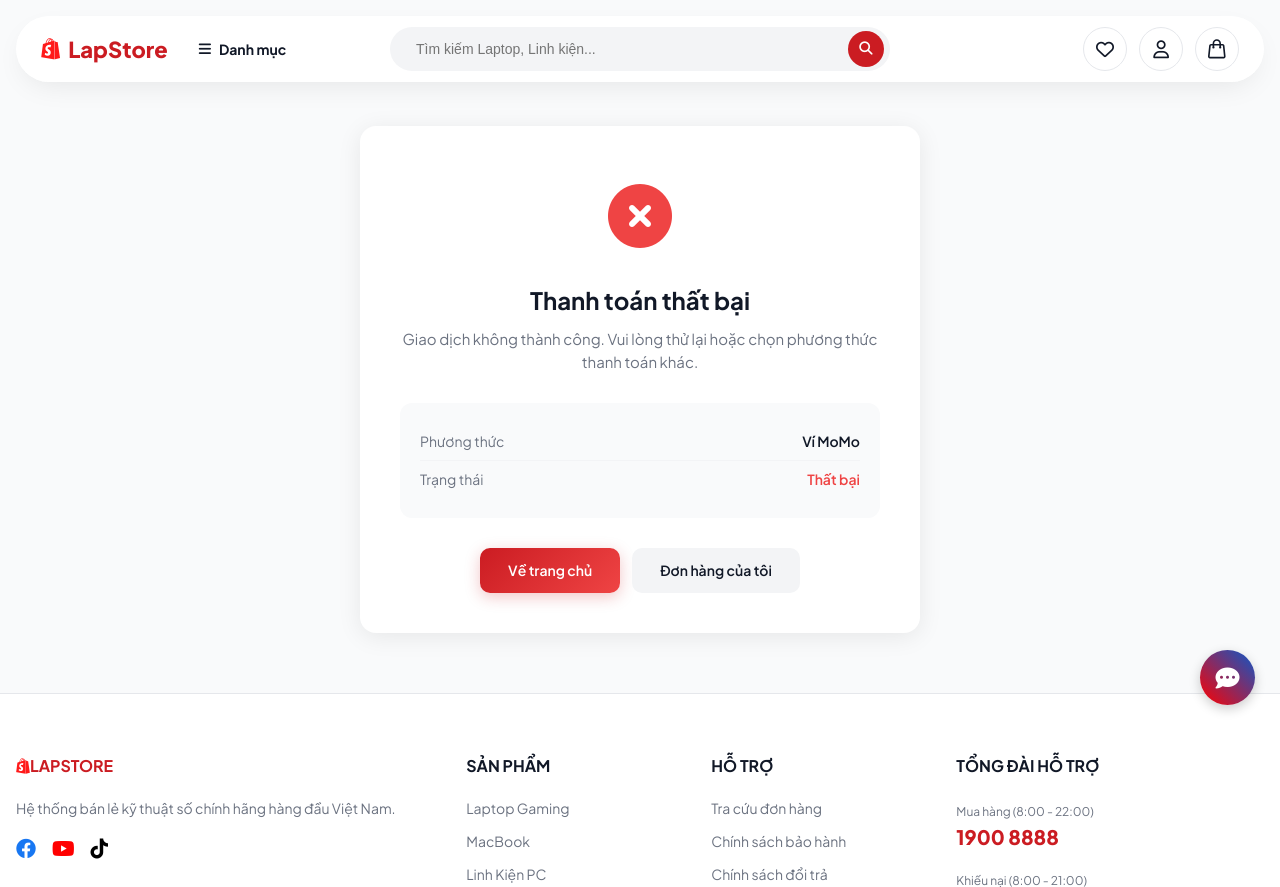
After one commit to vuluongvu/PTUD_Python_Nhom07, a Django app: page /momo/return/ in a window 1280 px wide. The commit adds this page. Shown: the top 887 px of the page. Run offline with Django 5.2, Linux system fonts and the light colour scheme; some libraries are stand-ins or nearby versions.

Commit message:
feat: Integrate MoMo payment gateway, adding service logic, views, and result templates.

```diff
--- a/core/views.py
+++ b/core/views.py
@@ -73,10 +73,7 @@ def toggle_wishlist(request):
 
         return JsonResponse({'status': status, 'message': message, 'wishlist_count': wishlist_count})
 
-
-
 # xử lý api gemini
-
 
 def chatbot_api(request):
     """
--- /dev/null
+++ b/orders/templates/orders/momo_result.html
@@ -0,0 +1,169 @@
+{% extends 'core/base.html' %}
+{% load static humanize %}
+{% block title %}Kết quả thanh toán MoMo - LapStore{% endblock %}
+
+{% block extra_css %}
+<style>
+  .momo-result-container {
+    max-width: 560px;
+    margin: 60px auto;
+    padding: 40px;
+    text-align: center;
+    background: white;
+    border-radius: 16px;
+    box-shadow: 0 4px 24px rgba(0, 0, 0, 0.08);
+  }
+
+  .momo-result-icon {
+    font-size: 64px;
+    margin-bottom: 20px;
+  }
+
+  .momo-result-icon.success {
+    color: #22c55e;
+  }
+
+  .momo-result-icon.failed {
+    color: #ef4444;
+  }
+
+  .momo-result-title {
+    font-size: 24px;
+    font-weight: 700;
+    margin-bottom: 10px;
+    color: var(--text-main);
+  }
+
+  .momo-result-message {
+    font-size: 15px;
+    color: #6b7280;
+    margin-bottom: 30px;
+  }
+
+  .momo-result-details {
+    background: #f9fafb;
+    border-radius: 12px;
+    padding: 20px;
+    margin-bottom: 30px;
+    text-align: left;
+  }
+
+  .momo-result-details .detail-row {
+    display: flex;
+    justify-content: space-between;
+    padding: 8px 0;
+    font-size: 14px;
+    border-bottom: 1px solid #f3f4f6;
+  }
+
+  .momo-result-details .detail-row:last-child {
+    border-bottom: none;
+  }
+
+  .momo-result-details .detail-label {
+    color: #6b7280;
+  }
+
+  .momo-result-details .detail-value {
+    font-weight: 600;
+    color: var(--text-main);
+  }
+
+  .momo-result-actions {
+    display: flex;
+    gap: 12px;
+    justify-content: center;
+  }
+
+  .momo-result-actions a {
+    padding: 12px 28px;
+    border-radius: 10px;
+    font-weight: 600;
+    font-size: 14px;
+    text-decoration: none;
+    transition: all 0.2s;
+  }
+
+  .btn-momo-home {
+    background: var(--gradient-red);
+    color: white;
+    box-shadow: 0 4px 15px rgba(203, 28, 34, 0.25);
+  }
+
+  .btn-momo-home:hover {
+    transform: translateY(-2px);
+    box-shadow: 0 6px 20px rgba(203, 28, 34, 0.35);
+  }
+
+  .btn-momo-orders {
+    background: #f3f4f6;
+    color: var(--text-main);
+  }
+
+  .btn-momo-orders:hover {
+    background: #e5e7eb;
+  }
+</style>
+{% endblock %}
+
+{% block content %}
+<div class="momo-result-container">
+  {% if success %}
+  {# ===== THANH TOÁN THÀNH CÔNG ===== #}
+  <div class="momo-result-icon success">
+    <i class="fas fa-check-circle"></i>
+  </div>
+  <h1 class="momo-result-title">Thanh toán thành công!</h1>
+  <p class="momo-result-message">
+    Cảm ơn bạn đã mua sắm tại LapStore. Đơn hàng của bạn đang được xử lý.
+  </p>
+  {% else %}
+  {# ===== THANH TOÁN THẤT BẠI ===== #}
+  <div class="momo-result-icon failed">
+    <i class="fas fa-times-circle"></i>
+  </div>
+  <h1 class="momo-result-title">Thanh toán thất bại</h1>
+  <p class="momo-result-message">
+    {{ message|default:"Giao dịch không thành công. Vui lòng thử lại hoặc chọn phương thức thanh toán khác." }}
+  </p>
+  {% endif %}
+
+  {# ===== CHI TIẾT GIAO DỊCH ===== #}
+  <div class="momo-result-details">
+    {% if order_id %}
+    <div class="detail-row">
+      <span class="detail-label">Mã đơn hàng</span>
+      <span class="detail-value">#{{ order_id }}</span>
+    </div>
+    {% endif %}
+    {% if momo_order_id %}
+    <div class="detail-row">
+      <span class="detail-label">Mã giao dịch MoMo</span>
+      <span class="detail-value">{{ momo_order_id }}</span>
+    </div>
+    {% endif %}
+    {% if amount %}
+    <div class="detail-row">
+      <span class="detail-label">Số tiền</span>
+      <span class="detail-value" style="color: var(--primary);">{{ amount|intcomma }}đ</span>
+    </div>
+    {% endif %}
+    <div class="detail-row">
+      <span class="detail-label">Phương thức</span>
+      <span class="detail-value">Ví MoMo</span>
+    </div>
+    <div class="detail-row">
+      <span class="detail-label">Trạng thái</span>
+      <span class="detail-value" style="color: {% if success %}#22c55e{% else %}#ef4444{% endif %};">
+        {% if success %}Đã thanh toán{% else %}Thất bại{% endif %}
+      </span>
+    </div>
+  </div>
+
+  {# ===== NÚT HÀNH ĐỘNG ===== #}
+  <div class="momo-result-actions">
+    <a href="{% url 'core:home' %}" class="btn-momo-home">Về trang chủ</a>
+    <a href="{% url 'users:order_list' %}" class="btn-momo-orders">Đơn hàng của tôi</a>
+  </div>
+</div>
+{% endblock %}
--- a/orders/urls.py
+++ b/orders/urls.py
@@ -11,4 +11,8 @@ urlpatterns = [
     path('toggle-wishlist/', core_views.toggle_wishlist, name='toggle_wishlist'),
     path('apply-coupon/', views.apply_coupon, name='apply_coupon'),
     path('remove-coupon/', views.remove_coupon, name='remove_coupon'),
+
+    # --- MoMo Payment Routes ---
+    path('momo/return/', views.momo_return, name='momo_return'),   # MoMo redirect user về đây
+    path('momo/ipn/', views.momo_ipn, name='momo_ipn'),            # MoMo gửi IPN callback
 ]
--- a/orders/views.py
+++ b/orders/views.py
@@ -1,10 +1,18 @@
+import json
+import logging
+
 from django.http import JsonResponse
 from django.shortcuts import get_object_or_404, render, redirect
 from django.contrib.auth.decorators import login_required
+from django.views.decorators.csrf import csrf_exempt
 from core.views import toggle_wishlist
-from core.models import Product, WishList, Cart, Order, OrderItem, Coupon
+from core.models import Product, WishList, Cart, Order, OrderItem, Coupon, Payment
 from django.contrib import messages
 from django.utils import timezone
+
+from orders.services.momo_service import create_momo_payment, verify_momo_signature
+
+logger = logging.getLogger(__name__)
 
 app_name = 'orders'
 
@@ -132,9 +140,54 @@ def checkout(request):
         if 'coupon_id' in request.session:
             del request.session['coupon_id']
 
-        messages.success(request, "Đặt hàng thành công! Cảm ơn bạn đã mua sắm tại LapStore.")
+        # ===== XỬ LÝ THANH TOÁN MOMO =====
+        if payment_method == 'momo':
+            # Tạo Payment record với trạng thái chờ thanh toán
+            payment = Payment.objects.create(
+                order=new_order,
+                payment_method=Payment.Method.MOMO,
+                payment_status=Payment.Status.PENDING,
+            )
 
-        return redirect('users:order_list')
+            # Gọi MoMo API để tạo yêu cầu thanh toán
+            order_info = f"LapStore - Thanh toán đơn hàng #{new_order.id}"
+            momo_response = create_momo_payment(
+                order_id=new_order.id,
+                amount=final_total,
+                order_info=order_info,
+            )
+
+            # Kiểm tra kết quả từ MoMo
+            if momo_response.get('resultCode') == 0 and momo_response.get('payUrl'):
+                # Lưu momo_order_id vào transaction_id để tra cứu sau
+                payment.transaction_id = momo_response.get('momo_order_id', '')
+                payment.save()
+
+                # Redirect user tới trang thanh toán MoMo
+                return redirect(momo_response['payUrl'])
+            else:
+                # MoMo trả lỗi → đánh dấu payment thất bại
+                payment.payment_status = Payment.Status.FAILED
+                payment.save()
+                error_msg = momo_response.get('message', 'Không thể tạo thanh toán MoMo')
+                logger.error(f"MoMo payment creation failed for order #{new_order.id}: {error_msg}")
+                messages.error(request, f"Lỗi thanh toán MoMo: {error_msg}. Đơn hàng đã được tạo, bạn có thể thử lại.")
+                return redirect('users:order_list')
+
+        # ===== XỬ LÝ COD / BANKING (giữ nguyên logic cũ) =====
+        else:
+            # Tạo Payment record cho COD/Banking
+            pm_method = Payment.Method.COD  # Mặc định
+            if payment_method == 'banking':
+                pm_method = Payment.Method.BANKING
+
+            Payment.objects.create(
+                order=new_order,
+                payment_method=pm_method,
+                payment_status=Payment.Status.PENDING,
+            )
+            messages.success(request, "Đặt hàng thành công! Cảm ơn bạn đã mua sắm tại LapStore.")
+            return redirect('users:order_list')
 
     # --- Context cho GET request ---
     context = {
@@ -224,3 +277,147 @@ def wishlist_list(request):
         'wishlist': user_wishlist,
         'product_count': product_count,
         })
+
+
+# ==================== MOMO PAYMENT VIEWS ====================
+
+def momo_return(request):
+    """
+    Xử lý khi MoMo redirect user về sau khi thanh toán.
+
+    MoMo gửi kết quả thanh toán qua query parameters (GET request).
+    View này xác minh chữ ký và hiển thị kết quả cho user.
+
+    Luồng:
+    1. User hoàn tất (hoặc hủy) thanh toán trên trang MoMo
+    2. MoMo redirect user về URL này kèm theo các query params
+    3. Ta xác minh chữ ký (signature) để đảm bảo dữ liệu hợp lệ
+    4. Cập nhật trạng thái Payment và hiển thị kết quả
+    """
+    # Lấy dữ liệu từ query parameters
+    data = request.GET.dict()
+
+    result_code = data.get('resultCode', '')
+    momo_order_id = data.get('orderId', '')
+    amount = data.get('amount', 0)
+    message = data.get('message', '')
+    trans_id = data.get('transId', '')
+
+    # Trích xuất order_id từ momo_order_id (format: LAPSTORE_{order_id}_{uuid})
+    order_id = None
+    try:
+        parts = momo_order_id.split('_')
+        if len(parts) >= 2:
+            order_id = int(parts[1])
+    except (ValueError, IndexError):
+        pass
+
+    # Xác minh chữ ký từ MoMo
+    is_valid_signature = verify_momo_signature(data)
+
+    # Kiểm tra kết quả: resultCode == 0 là thành công
+    success = (str(result_code) == '0') and is_valid_signature
+
+    # Cập nhật trạng thái Payment trong database
+    if order_id:
+        try:
+            payment = Payment.objects.get(order_id=order_id)
+            if success:
+                payment.payment_status = Payment.Status.COMPLETED
+                payment.transaction_id = trans_id or momo_order_id
+                payment.save()
+
+                # Cập nhật trạng thái đơn hàng
+                order = payment.order
+                order.order_status = Order.Status.PROCESSING
+                order.save()
+            else:
+                payment.payment_status = Payment.Status.FAILED
+                payment.save()
+        except Payment.DoesNotExist:
+            logger.warning(f"Payment not found for order_id={order_id}")
+
+    # Render trang kết quả
+    context = {
+        'success': success,
+        'order_id': order_id,
+        'momo_order_id': momo_order_id,
+        'amount': int(amount) if amount else 0,
+        'message': message,
+    }
+    return render(request, 'orders/momo_result.html', context)
+
+
+@csrf_exempt  # MoMo gửi POST request từ server, không có CSRF token
+def momo_ipn(request):
+    """
+    Xử lý IPN (Instant Payment Notification) từ MoMo.
+
+    Đây là callback server-to-server: MoMo gửi POST request tới URL này
+    để thông báo kết quả thanh toán, KHÔNG phụ thuộc vào redirect của user.
+
+    Tại sao cần IPN?
+    - User có thể đóng trình duyệt trước khi redirect về
+    - Đảm bảo cập nhật trạng thái thanh toán một cách đáng tin cậy
+
+    Lưu ý: Trên localhost, MoMo KHÔNG GỬI ĐƯỢC IPN vì URL không public.
+    Để test IPN, cần dùng ngrok hoặc deploy lên server.
+    """
+    if request.method != 'POST':
+        return JsonResponse({'message': 'Method not allowed'}, status=405)
+
+    try:
+        # Parse JSON body từ MoMo
+        data = json.loads(request.body)
+    except json.JSONDecodeError:
+        return JsonResponse({'message': 'Invalid JSON'}, status=400)
+
+    logger.info(f"MoMo IPN received: {data}")
+
+    # Xác minh chữ ký
+    if not verify_momo_signature(data):
+        logger.warning("MoMo IPN: Invalid signature")
+        return JsonResponse({'message': 'Invalid signature'}, status=400)
+
+    result_code = data.get('resultCode', '')
+    momo_order_id = data.get('orderId', '')
+    trans_id = data.get('transId', '')
+
+    # Trích xuất order_id
+    order_id = None
+    try:
+        parts = momo_order_id.split('_')
+        if len(parts) >= 2:
+            order_id = int(parts[1])
+    except (ValueError, IndexError):
+        pass
+
+    if not order_id:
+        return JsonResponse({'message': 'Invalid orderId'}, status=400)
+
+    # Cập nhật trạng thái Payment
+    try:
+        payment = Payment.objects.get(order_id=order_id)
+
+        if str(result_code) == '0':  # Thanh toán thành công
+            payment.payment_status = Payment.Status.COMPLETED
+            payment.transaction_id = trans_id or momo_order_id
+            payment.save()
+
+            # Cập nhật trạng thái đơn hàng sang "Đang xử lý"
+            order = payment.order
+            order.order_status = Order.Status.PROCESSING
+            order.save()
+
+            logger.info(f"MoMo IPN: Payment completed for order #{order_id}")
+        else:  # Thanh toán thất bại
+            payment.payment_status = Payment.Status.FAILED
+            payment.save()
+            logger.info(f"MoMo IPN: Payment failed for order #{order_id}, resultCode={result_code}")
+
+    except Payment.DoesNotExist:
+        logger.warning(f"MoMo IPN: Payment not found for order_id={order_id}")
+        return JsonResponse({'message': 'Payment not found'}, status=404)
+
+    # Trả về 204 No Content để MoMo biết đã nhận được IPN
+    return JsonResponse({'message': 'OK'}, status=200)
```
Also changed, not shown: orders/services/momo_service.py (added, +192 -0 lines), orders/templates/orders/checkout.html (+46 -84 lines), webbapp/settings.py (+8 -0 lines), orders/services/__init__.py (added).
